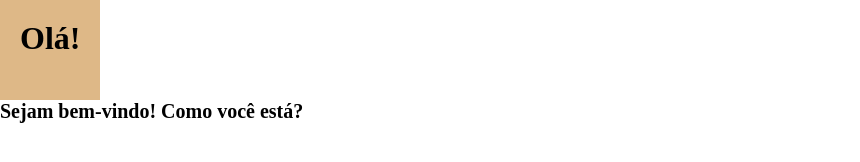
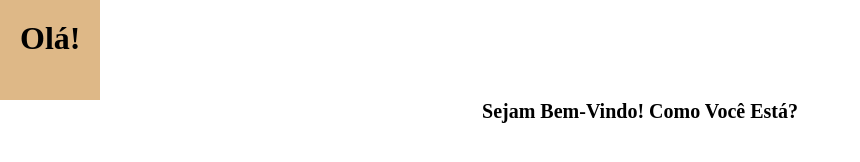
Before and after one commit to AnaCarolinaJunqueira/Aula_Box_Model, a plain HTML site: page index.html in a window 1280 px wide. Shown: the whole page, without its empty margins (0-860 px from the left). Drawn offline with Linux system fonts and the light colour scheme; a web font is replaced by a local one.

Commit message:
atualizando o codigo

```diff
--- a/style.scss
+++ b/style.scss
@@ -38,5 +38,7 @@ main{
         font-family: "Gowun Batang", serif; //pega no google fonts
         font-size: 20px;
         font-weight: bold; //aumenta a espessura da fonte
+        text-align: center;
+        text-transform: capitalize; //arrumar letras maiusculas, minusculas
     }
 }
```
Also changed, not shown: style.css, 1 other file.
